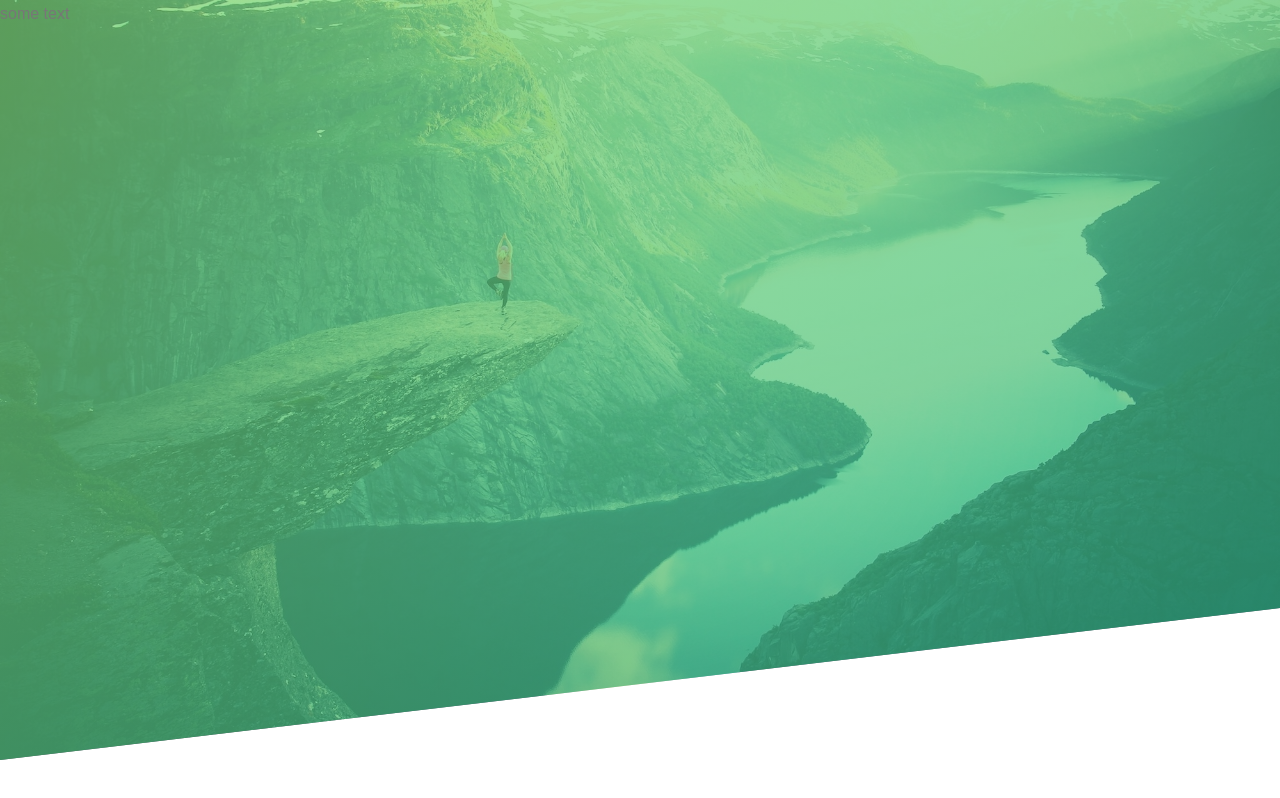
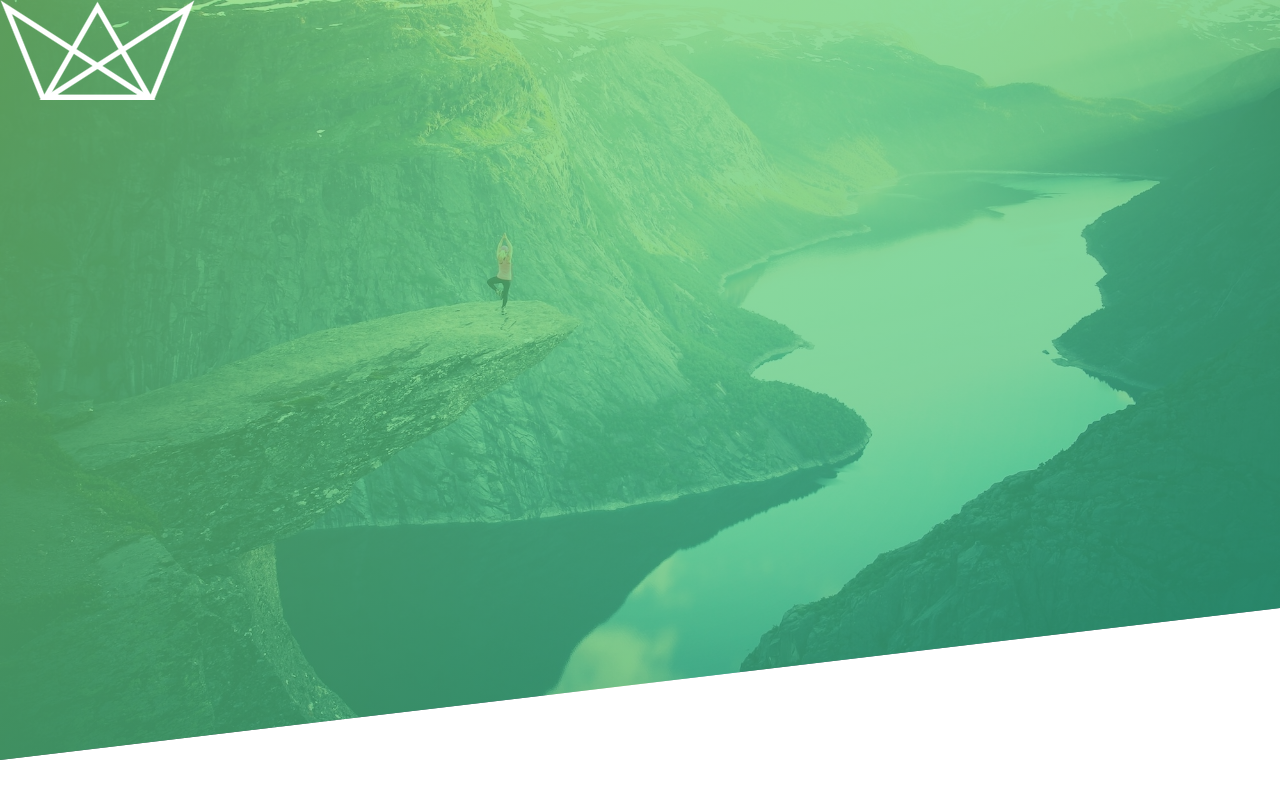
Before and after one commit to Pantelija96/css, a plain HTML site: page index.html in a window 1280 px wide. Drawn offline with Linux system fonts and the light colour scheme.

Commit message:
added logo

```diff
--- a/index.html
+++ b/index.html
@@ -6,7 +6,9 @@
     </head>
     <body>
         <header class="header">
-            some text
+            <div class="logo-box">
+                <img src="img/logo-white.png" alt="logo" class="logo" />
+            </div>
         </header>
     </body>
 </html>
```
Also changed, not shown: img/logo-white.png (added).
